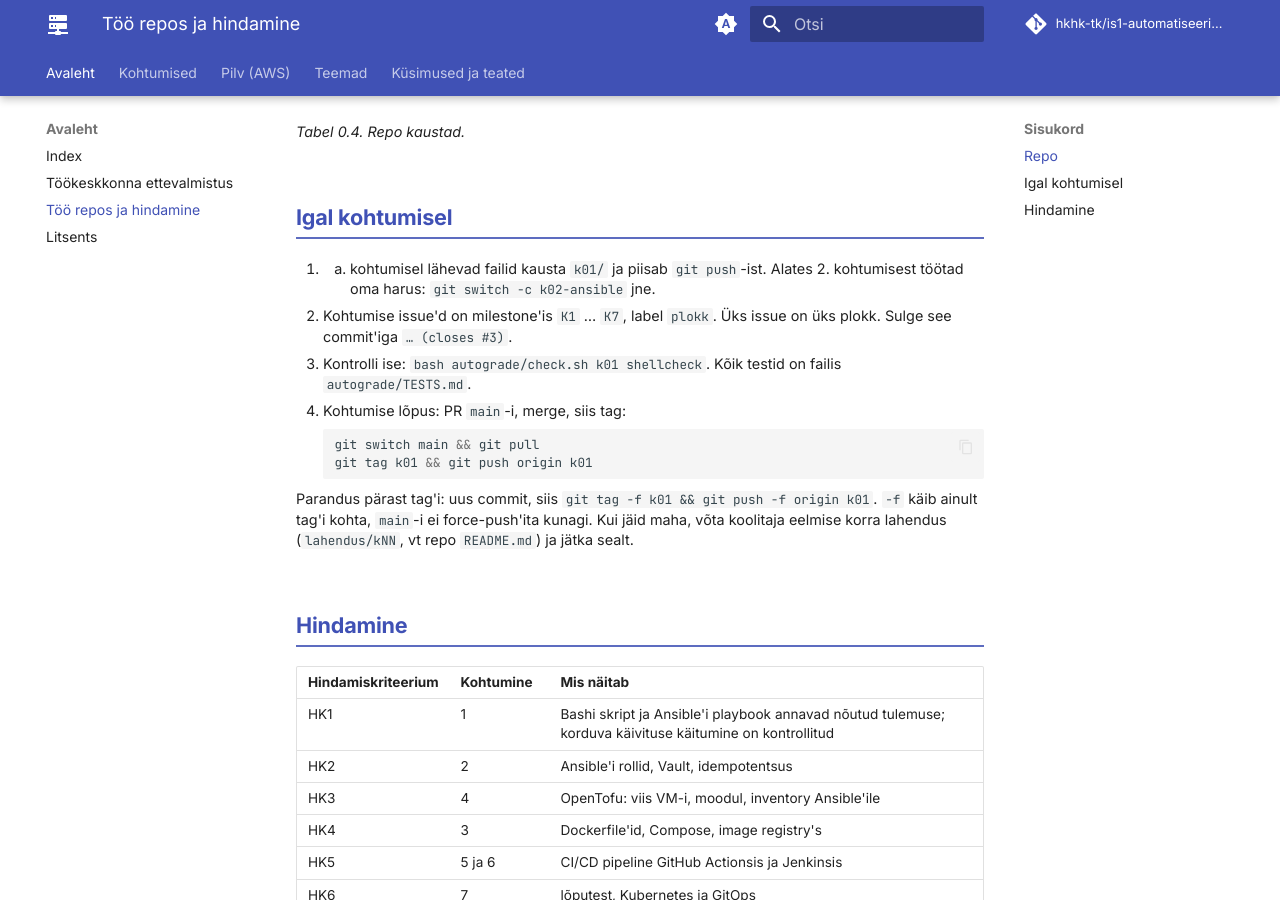
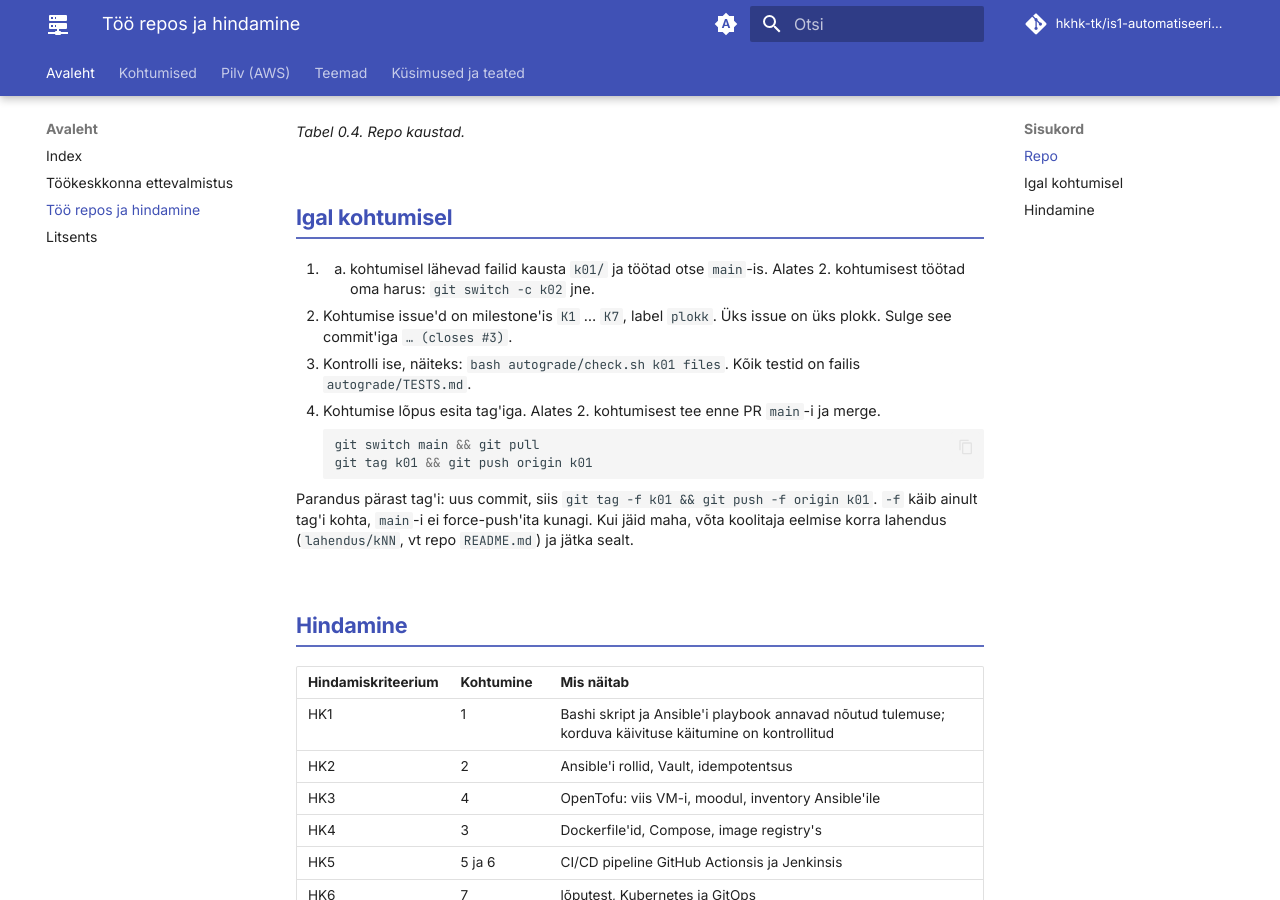
Before and after one commit to hkhk-tk/is1-automatiseerimine, an MkDocs documentation site: the page built from docs/00-ulevaade/too-ja-hindamine.md, in a window 1280 px wide and 900 px high, scrolled down 532 px. Built offline with MkDocs 1.6.1 and Material for MkDocs 9.7.7, drawn with Linux system fonts in a browser that asks for light colours; comment, search, counter and statistics services are not loaded.

Commit message:
Ülevaade: esitamise sammud vastavad K1 praktikumile

````diff
--- a/docs/00-ulevaade/too-ja-hindamine.md
+++ b/docs/00-ulevaade/too-ja-hindamine.md
@@ -24,10 +24,10 @@ Classroom 50 annab sulle repo `<klassiruum>-labori-seis-<github>`.
 
 ## Igal kohtumisel
 
-1. 1. kohtumisel lähevad failid kausta `k01/` ja piisab `git push`-ist. Alates 2. kohtumisest töötad oma harus: `git switch -c k02-ansible` jne.
+1. 1. kohtumisel lähevad failid kausta `k01/` ja töötad otse `main`-is. Alates 2. kohtumisest töötad oma harus: `git switch -c k02` jne.
 2. Kohtumise issue'd on milestone'is `K1` … `K7`, label `plokk`. Üks issue on üks plokk. Sulge see commit'iga `… (closes #3)`.
-3. Kontrolli ise: `bash autograde/check.sh k01 shellcheck`. Kõik testid on failis `autograde/TESTS.md`.
-4. Kohtumise lõpus: PR `main`-i, merge, siis tag:
+3. Kontrolli ise, näiteks: `bash autograde/check.sh k01 files`. Kõik testid on failis `autograde/TESTS.md`.
+4. Kohtumise lõpus esita tag'iga. Alates 2. kohtumisest tee enne PR `main`-i ja merge.
 
     ```bash
     git switch main && git pull
````
